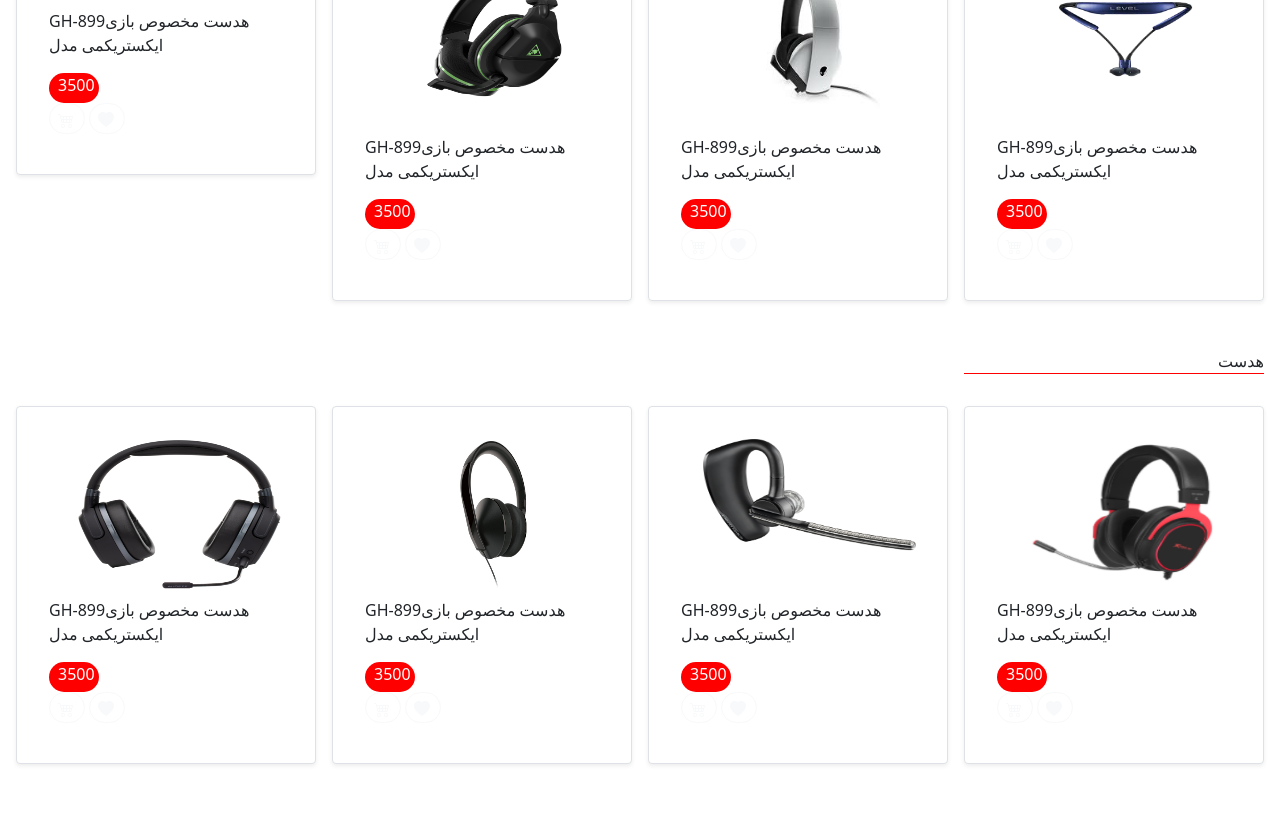
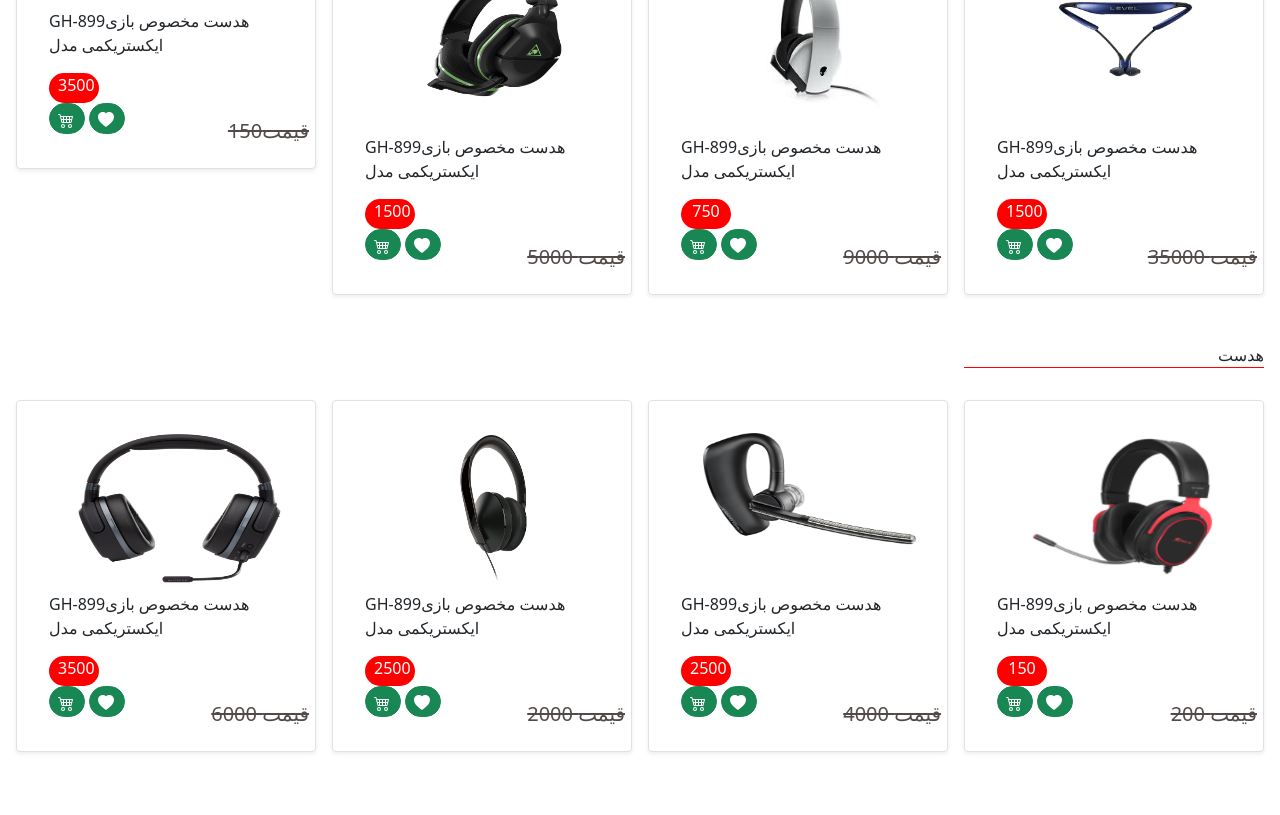
Before and after one commit to zahra-moeini/ripo, a plain HTML site: page project/تمرین/index.html in a window 1280 px wide. Shown: the part 557-1372 px from the top of the page. Drawn offline with Linux system fonts and the light colour scheme.

Commit message:
porject-zahramoeini

```diff
--- a/project/تمرین/css/style.css
+++ b/project/تمرین/css/style.css
@@ -142,6 +142,18 @@ header nav{
     border-bottom: 1px solid red;
 
   }
+  .div-2{
+
+    display: flex;
+    flex-direction: row-reverse;
+    margin: -26px ;
+    font-size: 20px;
+    color: rgb(82, 73, 73);
+
+  }
+  .div-2 p{
+    margin-top: 0;
+  }
 
   /* end tablight */
 
--- a/project/تمرین/index.html
+++ b/project/تمرین/index.html
@@ -26,7 +26,7 @@
             <nav>
                 <div class="font-logo">
                     <div class="logo">
-                      <li><a><i class="fas fa-search"></i><a></i></li>
+                      <li><a><i class="fas fa-search"></i></a></li>
                       <li><a><i class="fas fa-home"></i></a></li>
                      <li><a> <i class="fas fa-shopping-cart"></i></a></li>
                       <li><a><i class="far fa-user"></i></a></li>
@@ -70,14 +70,19 @@
                                 <p>3500</p>
                             </div>
 
-                            <div class="btn-group">
-                                <button type="button " class="btn btn-sm btn-outline-light rounded-pill  d-flex justify-content-between h1  "><span><svg xmlns="http://www.w3.org/2000/svg" width="16" height="16" fill="currentColor" class="bi bi-cart4" viewBox="0 0 16 16">
+                            <div class="btn-group bg_success">
+                                <button type="button " class="btn btn-sm btn btn-success rounded-pill  d-flex justify-content-between h1  "><span><svg xmlns="http://www.w3.org/2000/svg" width="16" height="16" fill="currentColor" class="bi bi-cart4" viewBox="0 0 16 16">
                                   <path d="M0 2.5A.5.5 0 0 1 .5 2H2a.5.5 0 0 1 .485.379L2.89 4H14.5a.5.5 0 0 1 .485.621l-1.5 6A.5.5 0 0 1 13 11H4a.5.5 0 0 1-.485-.379L1.61 3H.5a.5.5 0 0 1-.5-.5zM3.14 5l.5 2H5V5H3.14zM6 5v2h2V5H6zm3 0v2h2V5H9zm3 0v2h1.36l.5-2H12zm1.11 3H12v2h.61l.5-2zM11 8H9v2h2V8zM8 8H6v2h2V8zM5 8H3.89l.5 2H5V8zm0 5a1 1 0 1 0 0 2 1 1 0 0 0 0-2zm-2 1a2 2 0 1 1 4 0 2 2 0 0 1-4 0zm9-1a1 1 0 1 0 0 2 1 1 0 0 0 0-2zm-2 1a2 2 0 1 1 4 0 2 2 0 0 1-4 0z"/>
                                 </svg></span><span class="g1">خرید</span></button>
-                                <button type="button   " class="btn btn-sm btn-outline-light rounded-pill ms-1 d-flex justify-content-between h1"><span><svg xmlns="http://www.w3.org/2000/svg" width="16" height="16" fill="currentColor" class="bi bi-heart-fill" viewBox="0 0 16 16">
+                                <button type="button   " class="btn btn-sm btn btn-success rounded-pill ms-1 d-flex justify-content-between h1"><span><svg xmlns="http://www.w3.org/2000/svg" width="16" height="16" fill="currentColor" class="bi bi-heart-fill" viewBox="0 0 16 16">
                                   <path fill-rule="evenodd" d="M8 1.314C12.438-3.248 23.534 4.735 8 15-7.534 4.736 3.562-3.248 8 1.314z"/>
                                 </svg></span><span class="g1">علاقه</span></button>
                               </div>
+                              <div class="div-2">
+                                    <p><del>150قیمت </del></p>
+                              </div>
+
+
                         </div>
                     </div>
                 </div>
@@ -98,17 +103,20 @@
                         <div class="card-body">
                             <p class="card-text">GH-899هدست مخصوص بازی ایکستریکمی مدل </p>
                             <div class="ghimat1">
-                                <p>3500</p>
+                                <p>1500</p>
                             </div>
 
                                 <div class="btn-group ">
-                                    <button type="button" class="btn btn-sm btn-outline-light rounded-pill  d-flex justify-content-between h1"><span><svg xmlns="http://www.w3.org/2000/svg" width="16" height="16" fill="currentColor" class="bi bi-cart4" viewBox="0 0 16 16">
+                                    <button type="button" class="btn btn-sm btn btn-success rounded-pill  d-flex justify-content-between h1"><span><svg xmlns="http://www.w3.org/2000/svg" width="16" height="16" fill="currentColor" class="bi bi-cart4" viewBox="0 0 16 16">
                                       <path d="M0 2.5A.5.5 0 0 1 .5 2H2a.5.5 0 0 1 .485.379L2.89 4H14.5a.5.5 0 0 1 .485.621l-1.5 6A.5.5 0 0 1 13 11H4a.5.5 0 0 1-.485-.379L1.61 3H.5a.5.5 0 0 1-.5-.5zM3.14 5l.5 2H5V5H3.14zM6 5v2h2V5H6zm3 0v2h2V5H9zm3 0v2h1.36l.5-2H12zm1.11 3H12v2h.61l.5-2zM11 8H9v2h2V8zM8 8H6v2h2V8zM5 8H3.89l.5 2H5V8zm0 5a1 1 0 1 0 0 2 1 1 0 0 0 0-2zm-2 1a2 2 0 1 1 4 0 2 2 0 0 1-4 0zm9-1a1 1 0 1 0 0 2 1 1 0 0 0 0-2zm-2 1a2 2 0 1 1 4 0 2 2 0 0 1-4 0z"/>
                                     </svg></span><span class="g1">خرید</span></button>
-                                    <button type="button" class="btn btn-sm btn-outline-light rounded-pill ms-1 d-flex justify-content-between h1"><span><svg xmlns="http://www.w3.org/2000/svg" width="16" height="16" fill="currentColor" class="bi bi-heart-fill" viewBox="0 0 16 16">
+                                    <button type="button" class="btn btn-sm btn btn-success rounded-pill ms-1 d-flex justify-content-between h1"><span><svg xmlns="http://www.w3.org/2000/svg" width="16" height="16" fill="currentColor" class="bi bi-heart-fill" viewBox="0 0 16 16">
                                       <path fill-rule="evenodd" d="M8 1.314C12.438-3.248 23.534 4.735 8 15-7.534 4.736 3.562-3.248 8 1.314z"/>
                                     </svg></span><span class="g1">علاقه</span></button>
                                   </div>
+                                  <div class="div-2">
+                                    <p><del>5000 قیمت </del></p>
+                              </div>
 
                         </div>
                     </div>
@@ -130,16 +138,21 @@
                             <p class="card-text">GH-899هدست مخصوص بازی ایکستریکمی مدل </p>
 
                             <div class="ghimat1">
-                                <p>3500</p>
+                                <p>750</p>
                             </div>
                             <div class="btn-group ">
-                                <button type="button" class="btn btn-sm btn-outline-light rounded-pill  d-flex justify-content-between h1"><span><svg xmlns="http://www.w3.org/2000/svg" width="16" height="16" fill="currentColor" class="bi bi-cart4" viewBox="0 0 16 16">
+                                <button type="button" class="btn btn-sm btn btn-success rounded-pill  d-flex justify-content-between h1"><span><svg xmlns="http://www.w3.org/2000/svg" width="16" height="16" fill="currentColor" class="bi bi-cart4" viewBox="0 0 16 16">
                                   <path d="M0 2.5A.5.5 0 0 1 .5 2H2a.5.5 0 0 1 .485.379L2.89 4H14.5a.5.5 0 0 1 .485.621l-1.5 6A.5.5 0 0 1 13 11H4a.5.5 0 0 1-.485-.379L1.61 3H.5a.5.5 0 0 1-.5-.5zM3.14 5l.5 2H5V5H3.14zM6 5v2h2V5H6zm3 0v2h2V5H9zm3 0v2h1.36l.5-2H12zm1.11 3H12v2h.61l.5-2zM11 8H9v2h2V8zM8 8H6v2h2V8zM5 8H3.89l.5 2H5V8zm0 5a1 1 0 1 0 0 2 1 1 0 0 0 0-2zm-2 1a2 2 0 1 1 4 0 2 2 0 0 1-4 0zm9-1a1 1 0 1 0 0 2 1 1 0 0 0 0-2zm-2 1a2 2 0 1 1 4 0 2 2 0 0 1-4 0z"/>
                                 </svg></span><span class="g1">خرید</span></button>
-                                <button type="button" class="btn btn-sm btn-outline-light rounded-pill ms-1 d-flex justify-content-between h1"><span><svg xmlns="http://www.w3.org/2000/svg" width="16" height="16" fill="currentColor" class="bi bi-heart-fill" viewBox="0 0 16 16">
+                                <button type="button" class="btn btn-sm btn btn-success rounded-pill ms-1 d-flex justify-content-between h1"><span><svg xmlns="http://www.w3.org/2000/svg" width="16" height="16" fill="currentColor" class="bi bi-heart-fill" viewBox="0 0 16 16">
                                   <path fill-rule="evenodd" d="M8 1.314C12.438-3.248 23.534 4.735 8 15-7.534 4.736 3.562-3.248 8 1.314z"/>
                                 </svg></span><span class="g1">علاقه</span></button>
                               </div>
+
+                              <div class="div-2">
+                                <p><del>9000 قیمت </del></p>
+                          </div>
+
                         </div>
                     </div>
                 </div>
@@ -162,16 +175,22 @@
                         <div class="card-body">
                             <p class="card-text">GH-899هدست مخصوص بازی ایکستریکمی مدل </p>
                             <div class="ghimat1">
-                                <p>3500</p>
+                                <p>1500</p>
                             </div>
                             <div class="btn-group ">
-                                <button type="button" class="btn btn-sm btn-outline-light rounded-pill  d-flex justify-content-between h1"><span><svg xmlns="http://www.w3.org/2000/svg" width="16" height="16" fill="currentColor" class="bi bi-cart4" viewBox="0 0 16 16">
+                                <button type="button" class="btn btn-sm btn btn-success rounded-pill  d-flex justify-content-between h1"><span><svg xmlns="http://www.w3.org/2000/svg" width="16" height="16" fill="currentColor" class="bi bi-cart4" viewBox="0 0 16 16">
                                   <path d="M0 2.5A.5.5 0 0 1 .5 2H2a.5.5 0 0 1 .485.379L2.89 4H14.5a.5.5 0 0 1 .485.621l-1.5 6A.5.5 0 0 1 13 11H4a.5.5 0 0 1-.485-.379L1.61 3H.5a.5.5 0 0 1-.5-.5zM3.14 5l.5 2H5V5H3.14zM6 5v2h2V5H6zm3 0v2h2V5H9zm3 0v2h1.36l.5-2H12zm1.11 3H12v2h.61l.5-2zM11 8H9v2h2V8zM8 8H6v2h2V8zM5 8H3.89l.5 2H5V8zm0 5a1 1 0 1 0 0 2 1 1 0 0 0 0-2zm-2 1a2 2 0 1 1 4 0 2 2 0 0 1-4 0zm9-1a1 1 0 1 0 0 2 1 1 0 0 0 0-2zm-2 1a2 2 0 1 1 4 0 2 2 0 0 1-4 0z"/>
                                 </svg></span><span class="g1">خرید</span></button>
-                                <button type="button" class="btn btn-sm btn-outline-light rounded-pill ms-1 d-flex justify-content-between h1"><span><svg xmlns="http://www.w3.org/2000/svg" width="16" height="16" fill="currentColor" class="bi bi-heart-fill" viewBox="0 0 16 16">
+                                <button type="button" class="btn btn-sm btn btn-success rounded-pill ms-1 d-flex justify-content-between h1"><span><svg xmlns="http://www.w3.org/2000/svg" width="16" height="16" fill="currentColor" class="bi bi-heart-fill" viewBox="0 0 16 16">
                                   <path fill-rule="evenodd" d="M8 1.314C12.438-3.248 23.534 4.735 8 15-7.534 4.736 3.562-3.248 8 1.314z"/>
                                 </svg></span><span class="g1">علاقه</span></button>
                               </div>
+
+                              <div class="div-2">
+                                <p><del>35000 قیمت </del></p>
+                          </div>
+
+
                         </div>
                     </div>
                     <p class="p">هدست</p>
@@ -192,13 +211,18 @@
                                 <p>3500</p>
                             </div>
                             <div class="btn-group ">
-                                <button type="button" class="btn btn-sm btn-outline-light rounded-pill  d-flex justify-content-between h1"><span><svg xmlns="http://www.w3.org/2000/svg" width="16" height="16" fill="currentColor" class="bi bi-cart4" viewBox="0 0 16 16">
+                                <button type="button" class="btn btn-sm btn btn-success rounded-pill  d-flex justify-content-between h1"><span><svg xmlns="http://www.w3.org/2000/svg" width="16" height="16" fill="currentColor" class="bi bi-cart4" viewBox="0 0 16 16">
                                   <path d="M0 2.5A.5.5 0 0 1 .5 2H2a.5.5 0 0 1 .485.379L2.89 4H14.5a.5.5 0 0 1 .485.621l-1.5 6A.5.5 0 0 1 13 11H4a.5.5 0 0 1-.485-.379L1.61 3H.5a.5.5 0 0 1-.5-.5zM3.14 5l.5 2H5V5H3.14zM6 5v2h2V5H6zm3 0v2h2V5H9zm3 0v2h1.36l.5-2H12zm1.11 3H12v2h.61l.5-2zM11 8H9v2h2V8zM8 8H6v2h2V8zM5 8H3.89l.5 2H5V8zm0 5a1 1 0 1 0 0 2 1 1 0 0 0 0-2zm-2 1a2 2 0 1 1 4 0 2 2 0 0 1-4 0zm9-1a1 1 0 1 0 0 2 1 1 0 0 0 0-2zm-2 1a2 2 0 1 1 4 0 2 2 0 0 1-4 0z"/>
                                 </svg></span><span class="g1">خرید</span></button>
-                                <button type="button" class="btn btn-sm btn-outline-light rounded-pill ms-1 d-flex justify-content-between h1"><span><svg xmlns="http://www.w3.org/2000/svg" width="16" height="16" fill="currentColor" class="bi bi-heart-fill" viewBox="0 0 16 16">
+                                <button type="button" class="btn btn-sm btn btn-success rounded-pill ms-1 d-flex justify-content-between h1"><span><svg xmlns="http://www.w3.org/2000/svg" width="16" height="16" fill="currentColor" class="bi bi-heart-fill" viewBox="0 0 16 16">
                                   <path fill-rule="evenodd" d="M8 1.314C12.438-3.248 23.534 4.735 8 15-7.534 4.736 3.562-3.248 8 1.314z"/>
                                 </svg></span><span class="g1">علاقه</span></button>
                               </div>
+
+                              <div class="div-2">
+                                <p><del>6000 قیمت </del></p>
+                          </div>
+
                         </div>
                     </div>
                 </div>
@@ -212,16 +236,21 @@
                         <div class="card-body">
                             <p class="card-text">GH-899هدست مخصوص بازی ایکستریکمی مدل </p>
                             <div class="ghimat1">
-                                <p>3500</p>
+                                <p>2500</p>
                             </div>
                             <div class="btn-group ">
-                                <button type="button" class="btn btn-sm btn-outline-light rounded-pill  d-flex justify-content-between h1"><span><svg xmlns="http://www.w3.org/2000/svg" width="16" height="16" fill="currentColor" class="bi bi-cart4" viewBox="0 0 16 16">
+                                <button type="button" class="btn btn-sm btn btn-success rounded-pill  d-flex justify-content-between h1"><span><svg xmlns="http://www.w3.org/2000/svg" width="16" height="16" fill="currentColor" class="bi bi-cart4" viewBox="0 0 16 16">
                                   <path d="M0 2.5A.5.5 0 0 1 .5 2H2a.5.5 0 0 1 .485.379L2.89 4H14.5a.5.5 0 0 1 .485.621l-1.5 6A.5.5 0 0 1 13 11H4a.5.5 0 0 1-.485-.379L1.61 3H.5a.5.5 0 0 1-.5-.5zM3.14 5l.5 2H5V5H3.14zM6 5v2h2V5H6zm3 0v2h2V5H9zm3 0v2h1.36l.5-2H12zm1.11 3H12v2h.61l.5-2zM11 8H9v2h2V8zM8 8H6v2h2V8zM5 8H3.89l.5 2H5V8zm0 5a1 1 0 1 0 0 2 1 1 0 0 0 0-2zm-2 1a2 2 0 1 1 4 0 2 2 0 0 1-4 0zm9-1a1 1 0 1 0 0 2 1 1 0 0 0 0-2zm-2 1a2 2 0 1 1 4 0 2 2 0 0 1-4 0z"/>
                                 </svg></span><span class="g1">خرید</span></button>
-                                <button type="button" class="btn btn-sm btn-outline-light rounded-pill ms-1 d-flex justify-content-between h1"><span><svg xmlns="http://www.w3.org/2000/svg" width="16" height="16" fill="currentColor" class="bi bi-heart-fill" viewBox="0 0 16 16">
+                                <button type="button" class="btn btn-sm btn btn-success rounded-pill ms-1 d-flex justify-content-between h1"><span><svg xmlns="http://www.w3.org/2000/svg" width="16" height="16" fill="currentColor" class="bi bi-heart-fill" viewBox="0 0 16 16">
                                   <path fill-rule="evenodd" d="M8 1.314C12.438-3.248 23.534 4.735 8 15-7.534 4.736 3.562-3.248 8 1.314z"/>
                                 </svg></span><span class="g1">علاقه</span></button>
                               </div>
+
+                              <div class="div-2">
+                                <p><del>2000 قیمت </del></p>
+                          </div>
+
                         </div>
                     </div>
                 </div>
@@ -236,16 +265,21 @@
                         <div class="card-body">
                             <p class="card-text">GH-899هدست مخصوص بازی ایکستریکمی مدل </p>
                             <div class="ghimat1">
-                                <p>3500</p>
+                                <p>2500</p>
                             </div>
                             <div class="btn-group ">
-                                <button type="button" class="btn btn-sm btn-outline-light rounded-pill  d-flex justify-content-between h1"><span><svg xmlns="http://www.w3.org/2000/svg" width="16" height="16" fill="currentColor" class="bi bi-cart4" viewBox="0 0 16 16">
+                                <button type="button" class="btn btn-sm btn btn-success rounded-pill  d-flex justify-content-between h1"><span><svg xmlns="http://www.w3.org/2000/svg" width="16" height="16" fill="currentColor" class="bi bi-cart4" viewBox="0 0 16 16">
                                   <path d="M0 2.5A.5.5 0 0 1 .5 2H2a.5.5 0 0 1 .485.379L2.89 4H14.5a.5.5 0 0 1 .485.621l-1.5 6A.5.5 0 0 1 13 11H4a.5.5 0 0 1-.485-.379L1.61 3H.5a.5.5 0 0 1-.5-.5zM3.14 5l.5 2H5V5H3.14zM6 5v2h2V5H6zm3 0v2h2V5H9zm3 0v2h1.36l.5-2H12zm1.11 3H12v2h.61l.5-2zM11 8H9v2h2V8zM8 8H6v2h2V8zM5 8H3.89l.5 2H5V8zm0 5a1 1 0 1 0 0 2 1 1 0 0 0 0-2zm-2 1a2 2 0 1 1 4 0 2 2 0 0 1-4 0zm9-1a1 1 0 1 0 0 2 1 1 0 0 0 0-2zm-2 1a2 2 0 1 1 4 0 2 2 0 0 1-4 0z"/>
                                 </svg></span><span class="g1">خرید</span></button>
-                                <button type="button" class="btn btn-sm btn-outline-light rounded-pill ms-1 d-flex justify-content-between h1"><span><svg xmlns="http://www.w3.org/2000/svg" width="16" height="16" fill="currentColor" class="bi bi-heart-fill" viewBox="0 0 16 16">
+                                <button type="button" class="btn btn-sm btn btn-success rounded-pill ms-1 d-flex justify-content-between h1"><span><svg xmlns="http://www.w3.org/2000/svg" width="16" height="16" fill="currentColor" class="bi bi-heart-fill" viewBox="0 0 16 16">
                                   <path fill-rule="evenodd" d="M8 1.314C12.438-3.248 23.534 4.735 8 15-7.534 4.736 3.562-3.248 8 1.314z"/>
                                 </svg></span><span class="g1">علاقه</span></button>
                               </div>
+
+                              <div class="div-2">
+                                <p><del>4000 قیمت </del></p>
+                          </div>
+
                         </div>
                     </div>
                 </div>
@@ -259,16 +293,21 @@
                         <div class="card-body">
                             <p class="card-text">GH-899هدست مخصوص بازی ایکستریکمی مدل </p>
                             <div class="ghimat1">
-                                <p>3500</p>
+                                <p>150</p>
                             </div>
                             <div class="btn-group ">
-                                <button type="button" class="btn btn-sm btn-outline-light rounded-pill  d-flex justify-content-between h1"><span><svg xmlns="http://www.w3.org/2000/svg" width="16" height="16" fill="currentColor" class="bi bi-cart4" viewBox="0 0 16 16">
+                                <button type="button" class="btn btn-sm btn btn-success rounded-pill  d-flex justify-content-between h1"><span><svg xmlns="http://www.w3.org/2000/svg" width="16" height="16" fill="currentColor" class="bi bi-cart4" viewBox="0 0 16 16">
                                   <path d="M0 2.5A.5.5 0 0 1 .5 2H2a.5.5 0 0 1 .485.379L2.89 4H14.5a.5.5 0 0 1 .485.621l-1.5 6A.5.5 0 0 1 13 11H4a.5.5 0 0 1-.485-.379L1.61 3H.5a.5.5 0 0 1-.5-.5zM3.14 5l.5 2H5V5H3.14zM6 5v2h2V5H6zm3 0v2h2V5H9zm3 0v2h1.36l.5-2H12zm1.11 3H12v2h.61l.5-2zM11 8H9v2h2V8zM8 8H6v2h2V8zM5 8H3.89l.5 2H5V8zm0 5a1 1 0 1 0 0 2 1 1 0 0 0 0-2zm-2 1a2 2 0 1 1 4 0 2 2 0 0 1-4 0zm9-1a1 1 0 1 0 0 2 1 1 0 0 0 0-2zm-2 1a2 2 0 1 1 4 0 2 2 0 0 1-4 0z"/>
                                 </svg></span><span class="g1">خرید</span></button>
-                                <button type="button" class="btn btn-sm btn-outline-light rounded-pill ms-1 d-flex justify-content-between h1"><span><svg xmlns="http://www.w3.org/2000/svg" width="16" height="16" fill="currentColor" class="bi bi-heart-fill" viewBox="0 0 16 16">
+                                <button type="button" class="btn btn-sm btn btn-success rounded-pill ms-1 d-flex justify-content-between h1"><span><svg xmlns="http://www.w3.org/2000/svg" width="16" height="16" fill="currentColor" class="bi bi-heart-fill" viewBox="0 0 16 16">
                                   <path fill-rule="evenodd" d="M8 1.314C12.438-3.248 23.534 4.735 8 15-7.534 4.736 3.562-3.248 8 1.314z"/>
                                 </svg></span><span class="g1">علاقه</span></button>
                               </div>
+
+                              <div class="div-2">
+                                <p><del>200 قیمت </del></p>
+                          </div>
+
                         </div>
                     </div>
                 </div>
```
